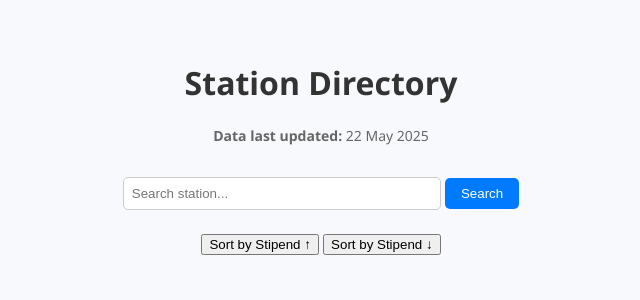
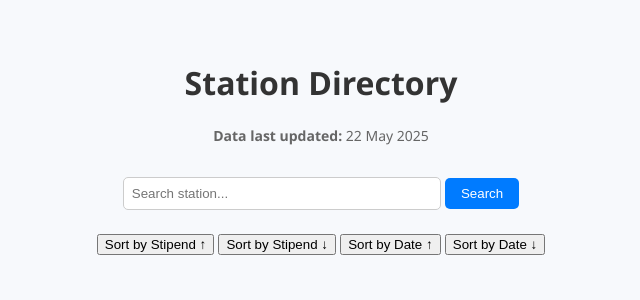
Before and after one commit to avikshit-30/backend, a Flask app: template templates/home.html in a window 1280 px wide. Shown: the top 300 px of the page, without its empty margins (319-959 px from the left). Run offline with Flask 3, Linux system fonts and the light colour scheme; the template is opened without the code that fills it, so the values that code supplies are empty; parts of the project's set-up code (start-up, migrations or seed data) failed here and were passed over; some libraries are stand-ins or nearby versions.

Commit message:
new sort

```diff
--- a/app.py
+++ b/app.py
@@ -17,6 +17,9 @@ def format_stipend(x):
 
 stations_df['Stipend'] = stations_df['Stipend'].apply(format_stipend)
 
+# Convert Date to datetime format
+stations_df['ParsedDate'] = pd.to_datetime(stations_df['Date'], format="%B %dth, %Y")
+
 @app.route('/')
 def home():
     query = request.args.get('search', '').lower()
@@ -30,6 +33,10 @@ def home():
         filtered = filtered.sort_values(by='Stipend', ascending=True)
     elif sort_order == 'desc':
         filtered = filtered.sort_values(by='Stipend', ascending=False)
+    elif sort_order == 'date_asc':
+        filtered = filtered.sort_values(by='ParsedDate', ascending=True)
+    elif sort_order == 'date_desc':
+        filtered = filtered.sort_values(by='ParsedDate', ascending=False)
 
     return render_template('home.html', stations=filtered.to_dict(orient='records'), query=query)
 
--- a/templates/home.html
+++ b/templates/home.html
@@ -80,6 +80,8 @@
             <br><br>
             <button type="submit" name="sort" value="asc">Sort by Stipend ↑</button>
             <button type="submit" name="sort" value="desc">Sort by Stipend ↓</button>
+            <button type="submit" name="sort" value="date_asc">Sort by Date ↑</button>
+            <button type="submit" name="sort" value="date_desc">Sort by Date ↓</button>
         </form>
     </div>
 
```
